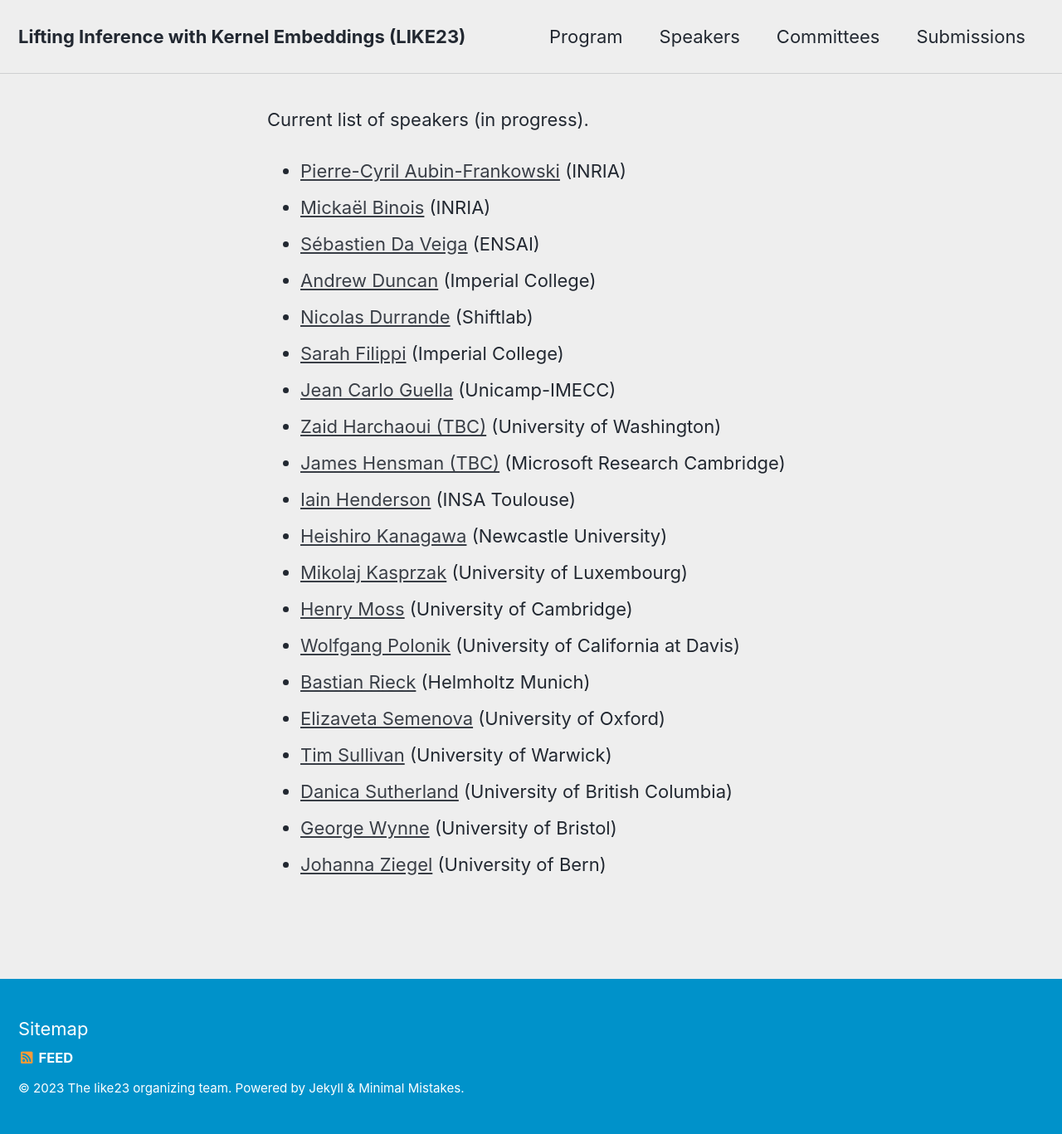
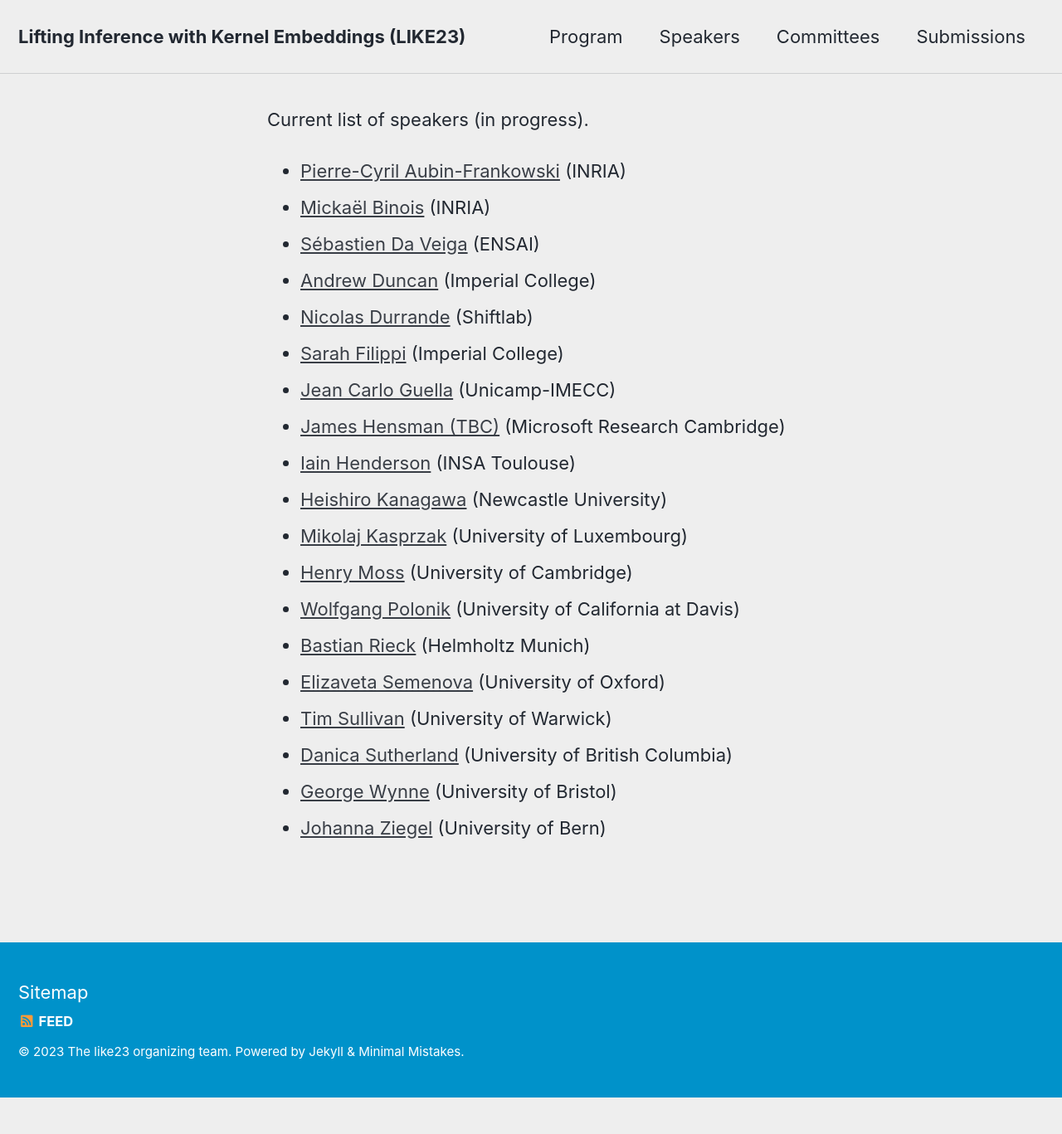
Before and after one commit to LIKE23-Bern/LIKE23-Bern.github.io, a Jekyll site: the page built from _pages/speakers.md, in a window 1280 px wide. Shown: the whole page at 83% size. Built offline with Jekyll 4.4.1, drawn with Linux system fonts in a browser that asks for light colours; cached includes are drawn as plain includes; after the commit the page ends 1323 px from its top, so only the background shows below that.

Commit message:
Update speakers.md

```diff
--- a/_pages/speakers.md
+++ b/_pages/speakers.md
@@ -14,7 +14,6 @@ Current list of speakers (in progress).
   * [Nicolas Durrande](https://sites.google.com/site/nicolasdurrandehomepage/) (Shiftlab)
   * [Sarah Filippi](https://www.imperial.ac.uk/people/s.filippi) (Imperial College)
   * [Jean Carlo Guella](https://jeanguella.wixsite.com/jeanguella) (Unicamp-IMECC)
-  * [Zaid Harchaoui (TBC)](https://faculty.washington.edu/zaid/) (University of Washington)
   * [James Hensman (TBC)](https://scholar.google.com/citations?user=l8dX3ssAAAAJ&hl=en) (Microsoft Research Cambridge)
   * [Iain Henderson](https://iain-pl-henderson.github.io/i-henders/about) (INSA Toulouse)
   * [Heishiro Kanagawa](https://noukoudashisoup.github.io/) (Newcastle University)
```
